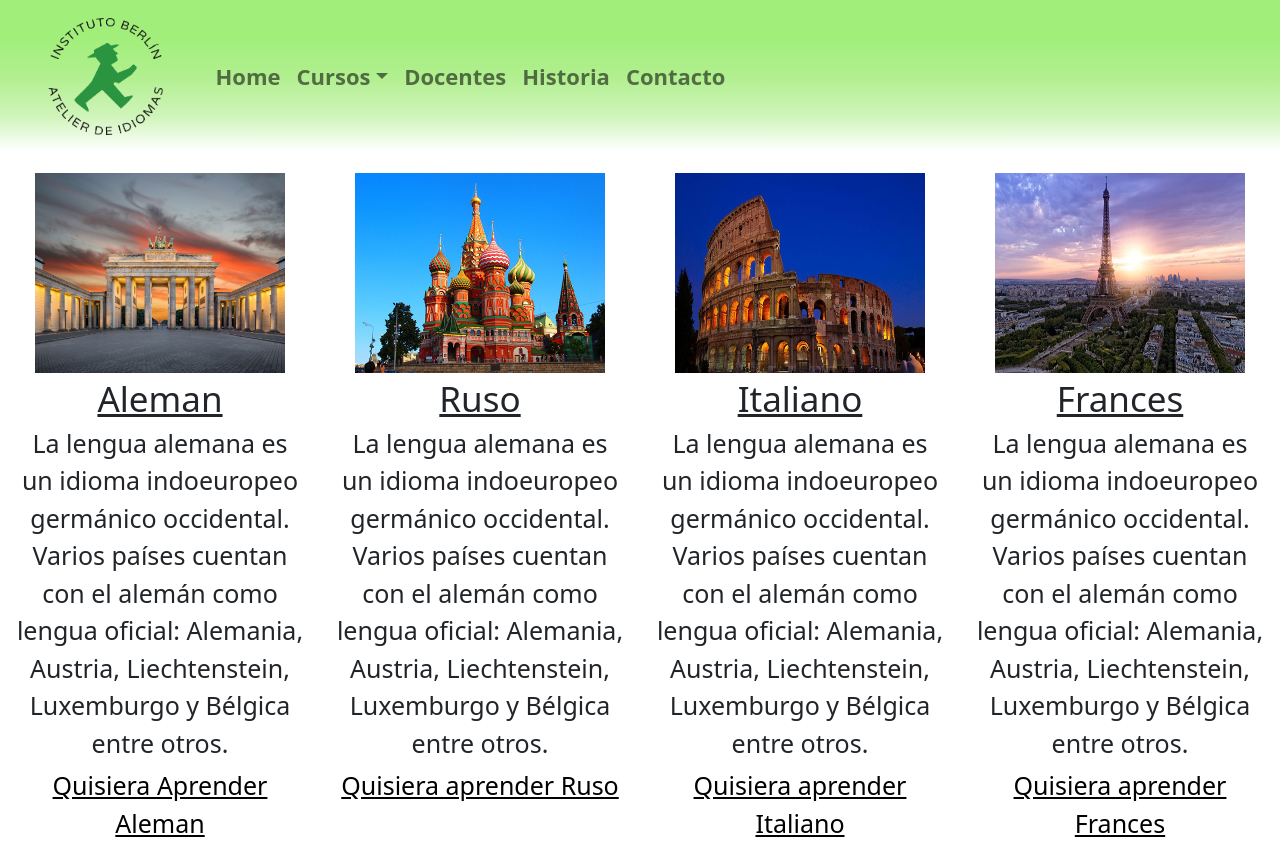
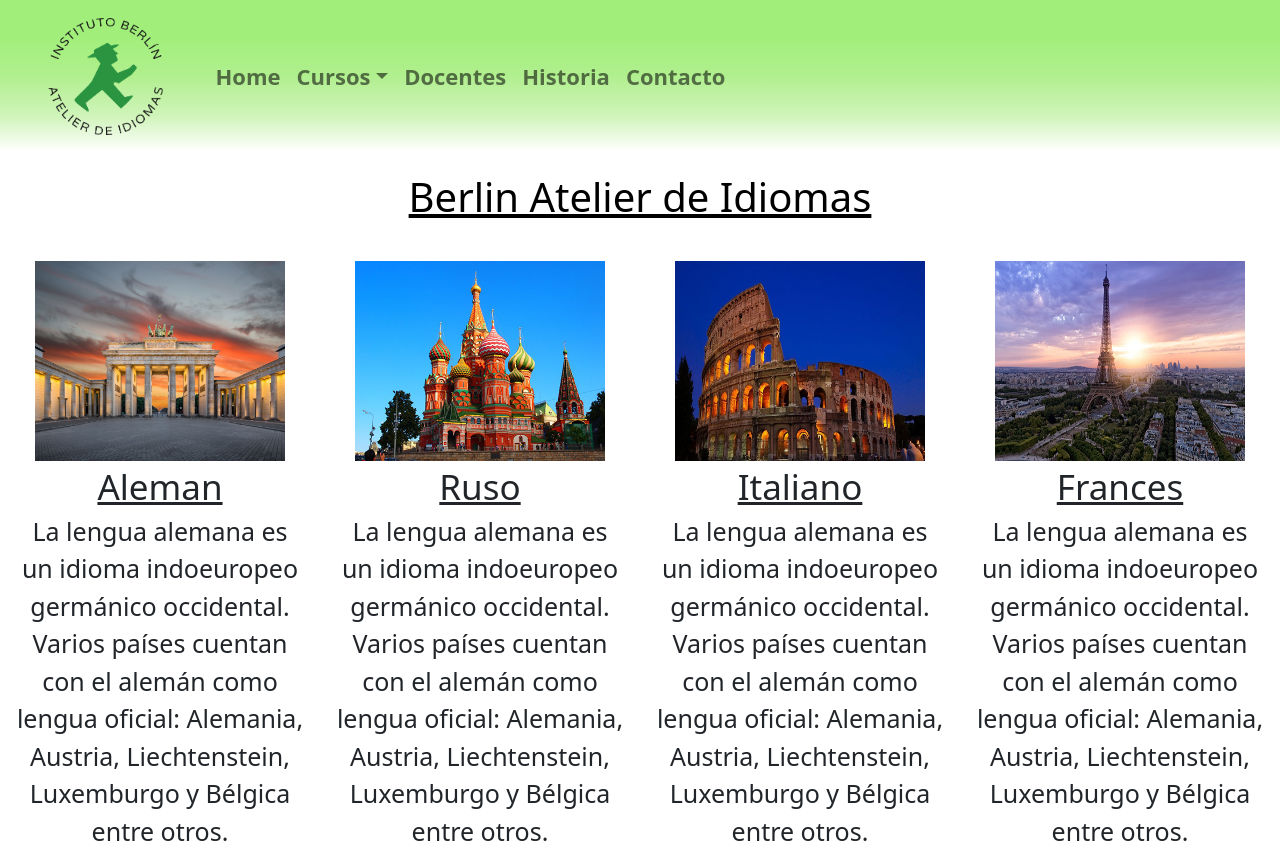
Before and after one commit to TrellixVulnTeam/mi_repositorio_DT8Y, a website: page index.html in a window 1280 px wide. Shown: the top 853 px of the page. Drawn offline with nearby package versions, Linux system fonts and the light colour scheme.

Commit message:
con titulos

```diff
--- a/index.html
+++ b/index.html
@@ -50,6 +50,7 @@
             </div>
         </nav>
     </header>
+    <h1 class="titulos animate__animated animate__jackInTheBox"> Berlin Atelier de Idiomas </h1>
     <section class="paginaPrincipal">
         <article class="espacios">
             <img src="images/dd1ad98997dadf7fbfdc5cbe787ca977.jpg" alt="Puerta de Brandemburgo" class="imagenCiudades">
```
